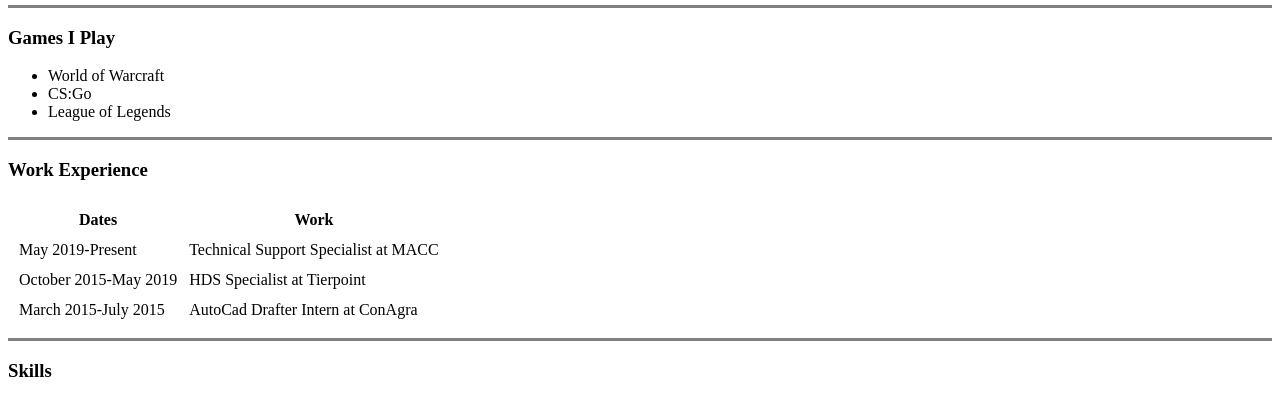
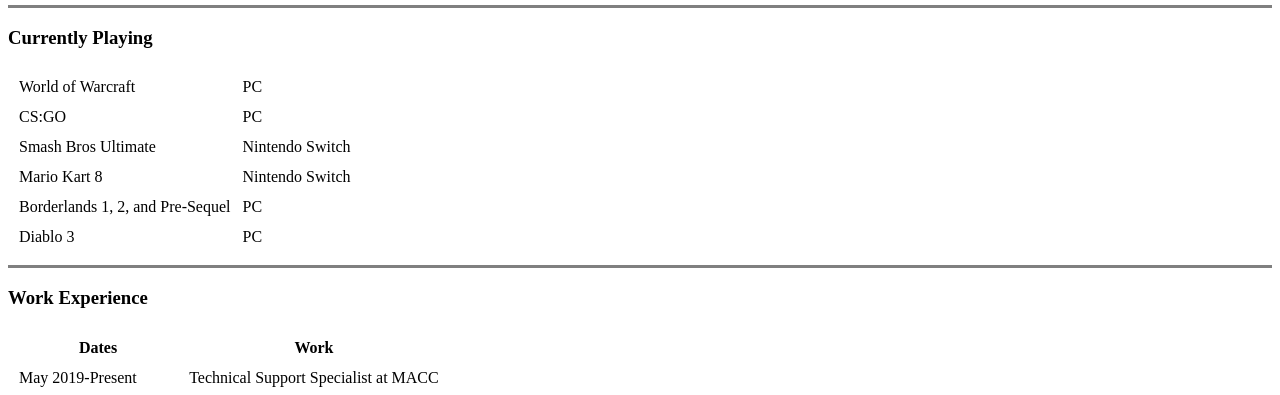
Before and after one commit to PuddingItInYou/PuddingItInYou, a plain HTML site: page index.html in a window 1280 px wide. Shown: the part 357-752 px from the top of the page. Drawn offline with Linux system fonts and the light colour scheme.

Commit message:
Update index.html

```diff
--- a/index.html
+++ b/index.html
@@ -15,18 +15,39 @@
         <p><em><a href="https://www.twitch.tv/puddingitinyou">I'm a gamer.</a></em>
         </p>
         <p>
-          I am an <strong><em>avid</em></strong> gamer that loves his new Switch!
+          I am an <strong><em>avid</em></strong> gamer that loves his new Nintendo Switch!
         </p>
       </td>
     </tr>
   </table>
   <hr size="3" noshade>
-  <h3>Games I Play</h3>
-  <ul>
-    <li>World of Warcraft</li>
-    <li>CS:Go</li>
-    <li>League of Legends</li>
-  </ul>
+  <h3>Currently Playing</h3>
+  <table cellspacing="10px">
+    <tr>
+      <td>World of Warcraft</td>
+      <td>PC</td>
+    </tr>
+    <tr>
+      <td>CS:GO</td>
+      <td>PC</td>
+    </tr>
+    <tr>
+      <td>Smash Bros Ultimate</td>
+      <td>Nintendo Switch</td>
+    </tr>
+    <tr>
+      <td>Mario Kart 8</td>
+      <td>Nintendo Switch</td>
+    </tr>
+    <tr>
+      <td>Borderlands 1, 2, and Pre-Sequel</td>
+      <td>PC</td>
+    </tr>
+    <tr>
+      <td>Diablo 3</td>
+      <td>PC</td>
+    </tr>
+  </table>
   <hr size="3" noshade>
   <h3>Work Experience</h3>
   <table cellspacing="10px">
```
